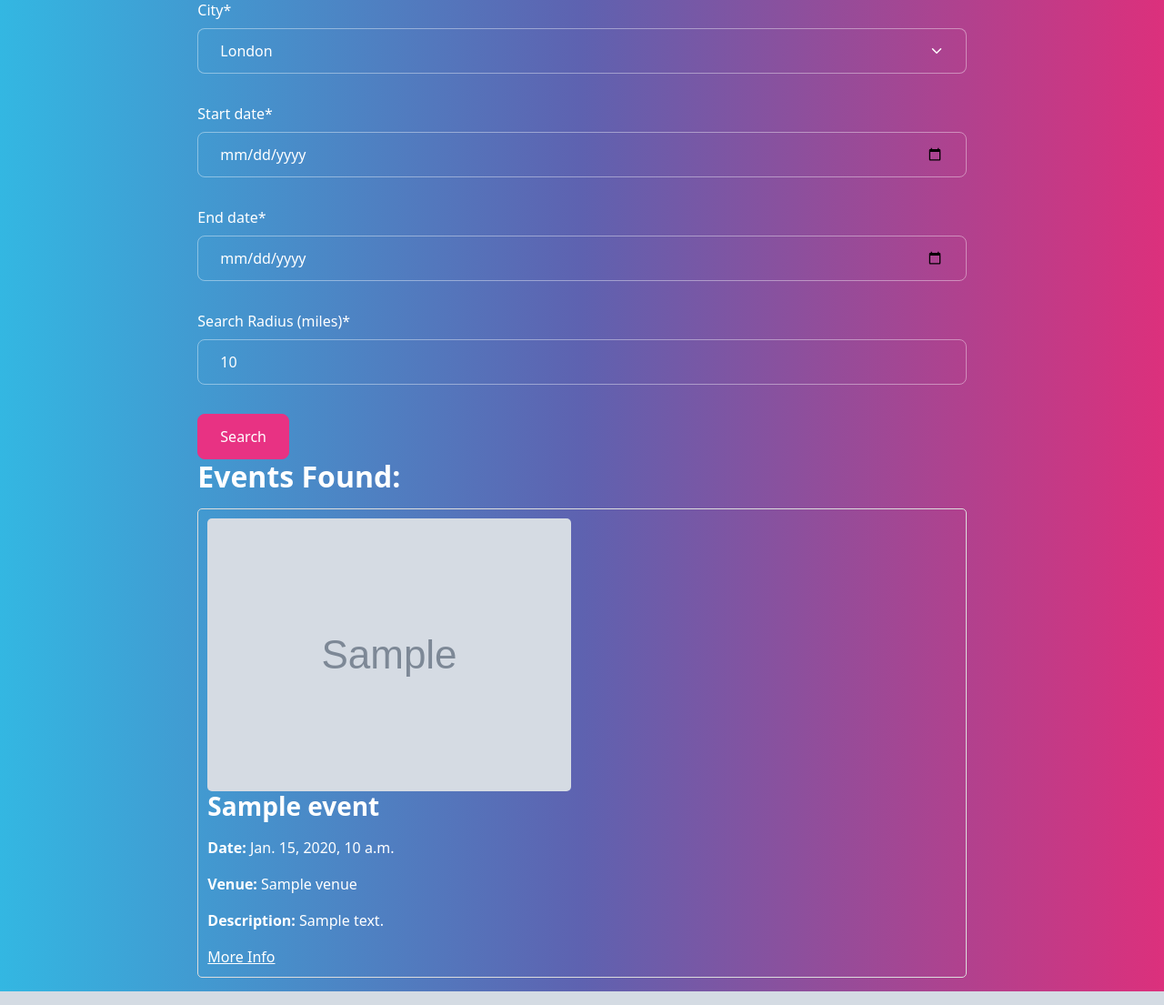
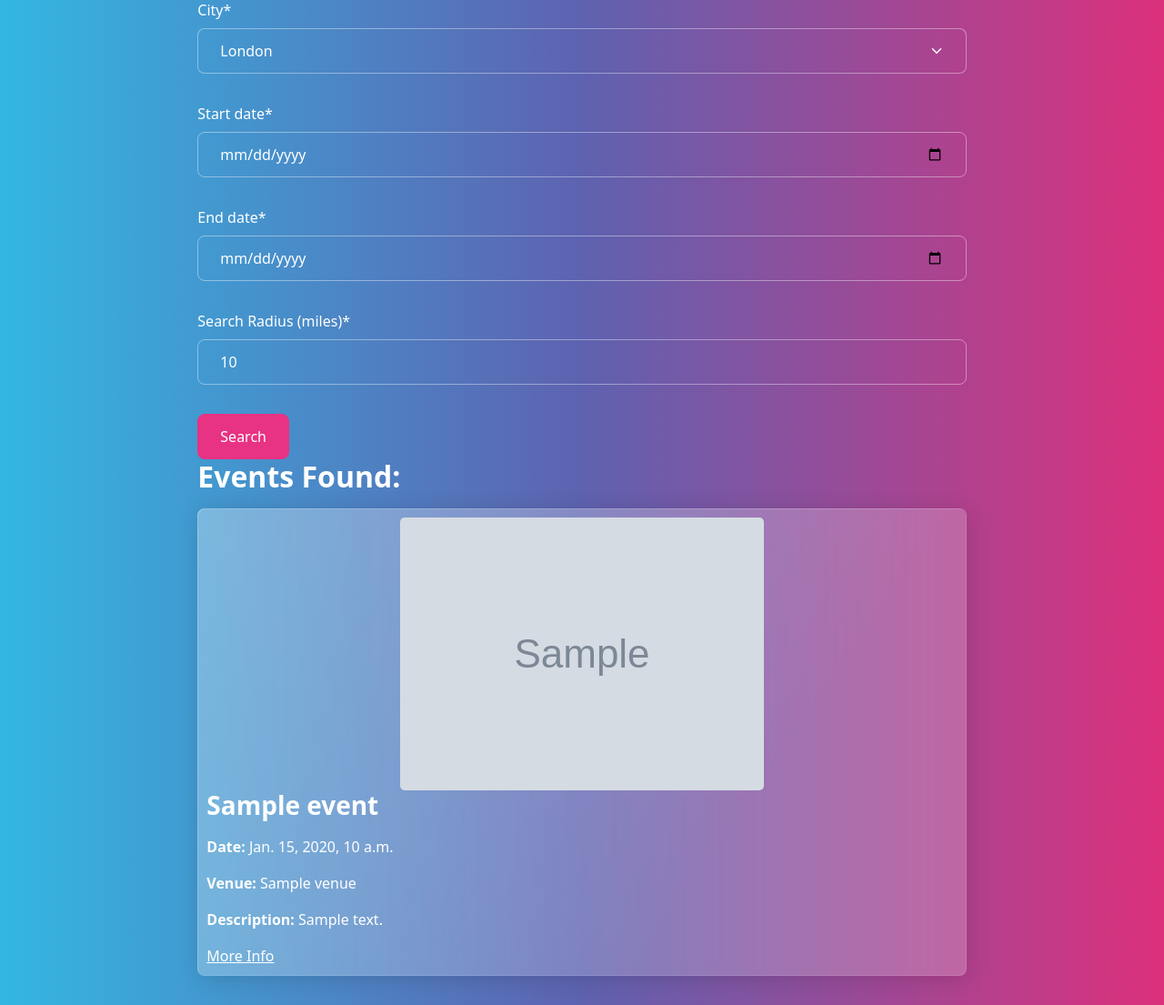
Before and after one commit to MarshallJD1/where2, a Django app: template events/templates/events/search_events.html in a window 1280 px wide. Shown: the part 65-1170 px from the top of the page at 91% size. Run offline with Django 4.2, Linux system fonts and the light colour scheme; tables that the repository leaves empty hold one stand-in row (values such as "Sample post"); the template is opened without the code that fills it: values that come from a table or form of the project are taken from there, most other values are stand-ins (such as "Sample title", 1, 10 or a date in 2020); grey boxes marked "Sample" are stand-in pictures; some libraries are stand-ins or nearby versions.

Commit message:
cardf styling to events cards

```diff
--- a/events/templates/events/search_events.html
+++ b/events/templates/events/search_events.html
@@ -5,17 +5,24 @@
     <meta name="viewport" content="width=device-width, initial-scale=1.0">
     <title>Search Events</title>
     <style>
-        .event-card {
+        .eventsCard {
             border: 1px solid #ddd;
             padding: 10px;
             margin-bottom: 15px;
             border-radius: 5px;
         }
-        .event-card img {
-            max-width: 100%;
-            height: auto;
+        .eventsCard img {
             border-radius: 5px;
+            max-width: 100%;  /* Ensures the image does not exceed the container */
+            height: auto;  /* Maintains aspect ratio */
+            object-fit: contain;  /* Prevents stretching */
+            display: block;
+            margin: auto;  /* Centers the image */
+
         }
+
+
+
         .error-message {
             color: red;
             font-weight: bold;
@@ -45,15 +52,17 @@
                 <h2>Events Found:</h2>
                 <div>
                     {% for event in events %}
-                        <div class="event-card">
+                        <div class="eventsCard card text-white bg-secondary mb-3">
                             {% if event.image %}
                                 <img src="{{ event.image }}" alt="{{ event.name }}">
                             {% endif %}
+
                             <h3>{{ event.name }}</h3>
                             <p><strong>Date:</strong> {{ event.date }}</p>
                             <p><strong>Venue:</strong> {{ event.venue }}</p>
                             <p><strong>Description:</strong> {{ event.description }}</p>
                             <a href="{{ event.url }}" target="_blank">More Info</a>
+
                         </div>
                     {% endfor %}
                 </div>
```
